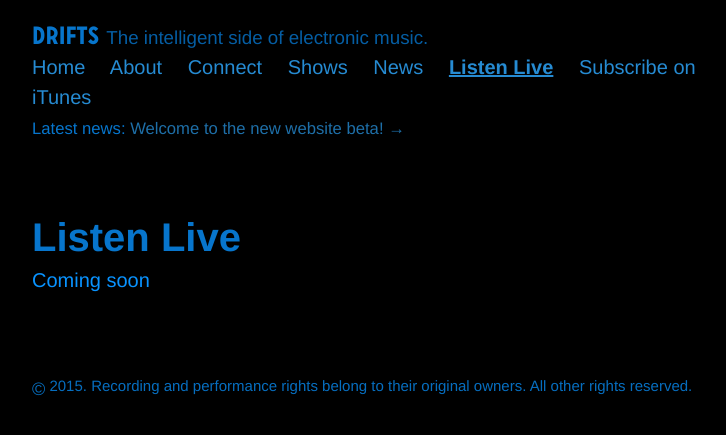
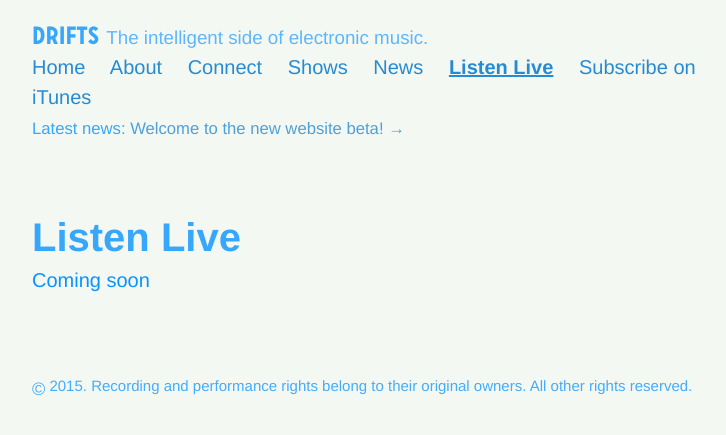
Before and after one commit to wonaldson/drifts.fm, a Jekyll site: the page built from listen.md, in a window 1280 px wide. Shown: the top 435 px of the page, without its empty margins (248-974 px from the left). Built offline with Jekyll 4.4.1, drawn with Linux system fonts in a browser that asks for light colours; some web fonts are replaced; Markdown is read by kramdown in place of the engine named in the settings.

Commit message:
i have no clue what i'm doing

```diff
--- a/_config.yml
+++ b/_config.yml
@@ -38,8 +38,7 @@ collections:
 # Drifts vars
 
 fg-color: "#0993FF"
-#bg-color: "#f4f8f2"
-bg-color: "#000"
+bg-color: "#f4f8f2"
 link-color: "#268bd2"
 
 cdn-base: "http://cdn.drifts.fm/"
--- a/public/css/drifts.css
+++ b/public/css/drifts.css
@@ -322,7 +322,7 @@ h1.show-head {
 }
 div.sl-item {
 float: left;
-width: 11rem;
+max-width: 11rem;
 padding: 0.5rem;
 border-radius: 1rem;
 margin-bottom: 1rem;
```
